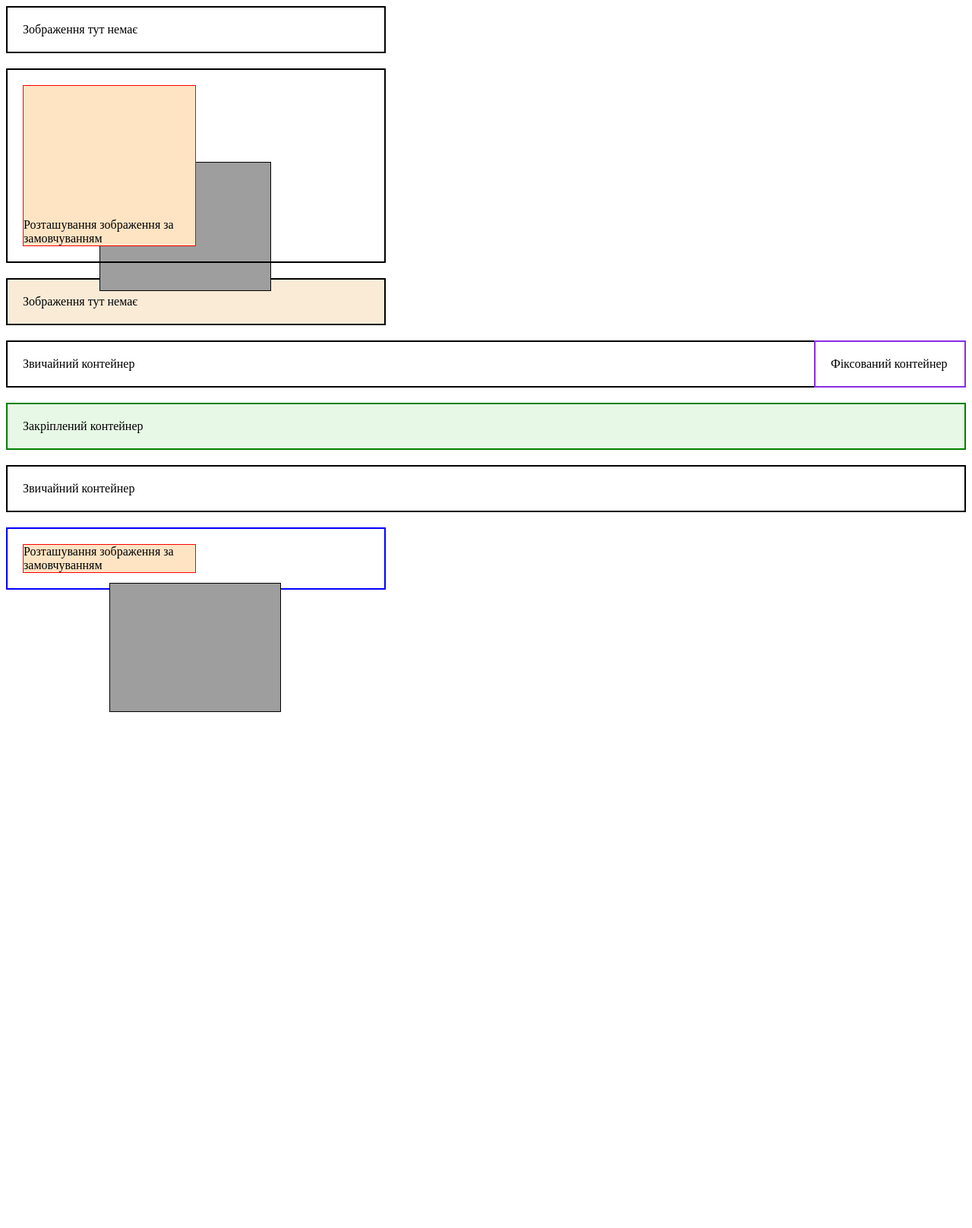
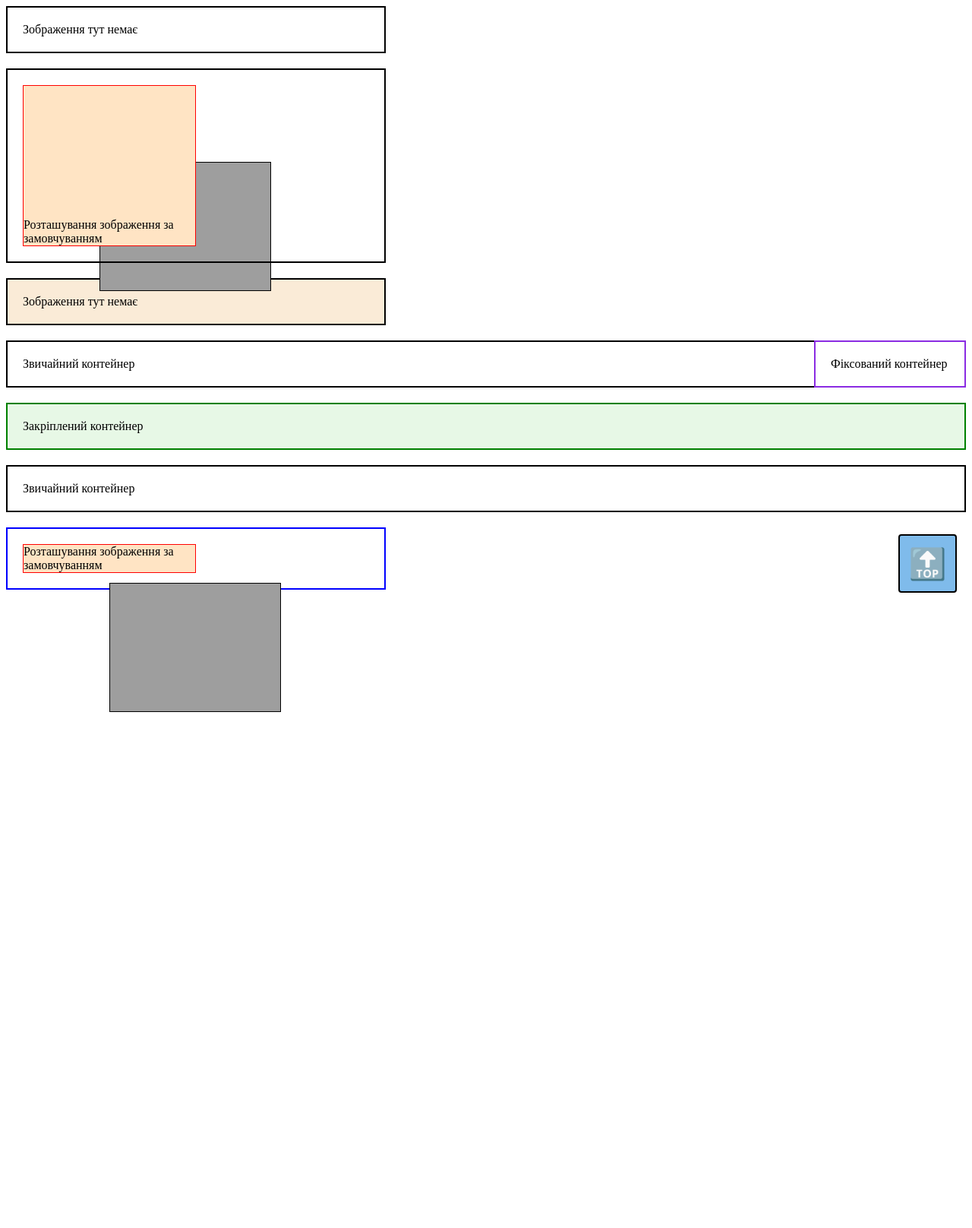
Before and after one commit to s-z-rcpto/study, a PHP site: page /1-position.html in a window 1280 px wide. Shown: the whole page at 76% size. Run offline with PHP 8.4, Linux system fonts and the light colour scheme; grey boxes are pictures that could not be loaded.

Commit message:
Кнопка "Вгору"

```diff
--- a/css/day19/1-position.css
+++ b/css/day19/1-position.css
@@ -87,3 +87,22 @@ img {
   top: 50px;
   left: 50%;
 }
+
+.up {
+  font-size: 40px;
+  padding: 10px;
+  width: 77px;
+  height: 77px;
+  text-align: center;
+  line-height: 55px;
+  position: fixed;
+  right: 20px;
+  bottom: 20px;
+  background-color: rgba(0, 120, 215, 0.5);
+  border-radius: 4px;
+  margin-bottom: 0px;
+}
+
+.up a {
+  text-decoration: none;
+}
--- a/css/day19/1-position.html
+++ b/css/day19/1-position.html
@@ -33,5 +33,9 @@
         <span>Розташування зображення за замовчуванням</span>
       </div>
     </div>
+
+    <div class="box up">
+      <a href="#">🔝</a>
+    </div>
   </body>
 </html>
```
